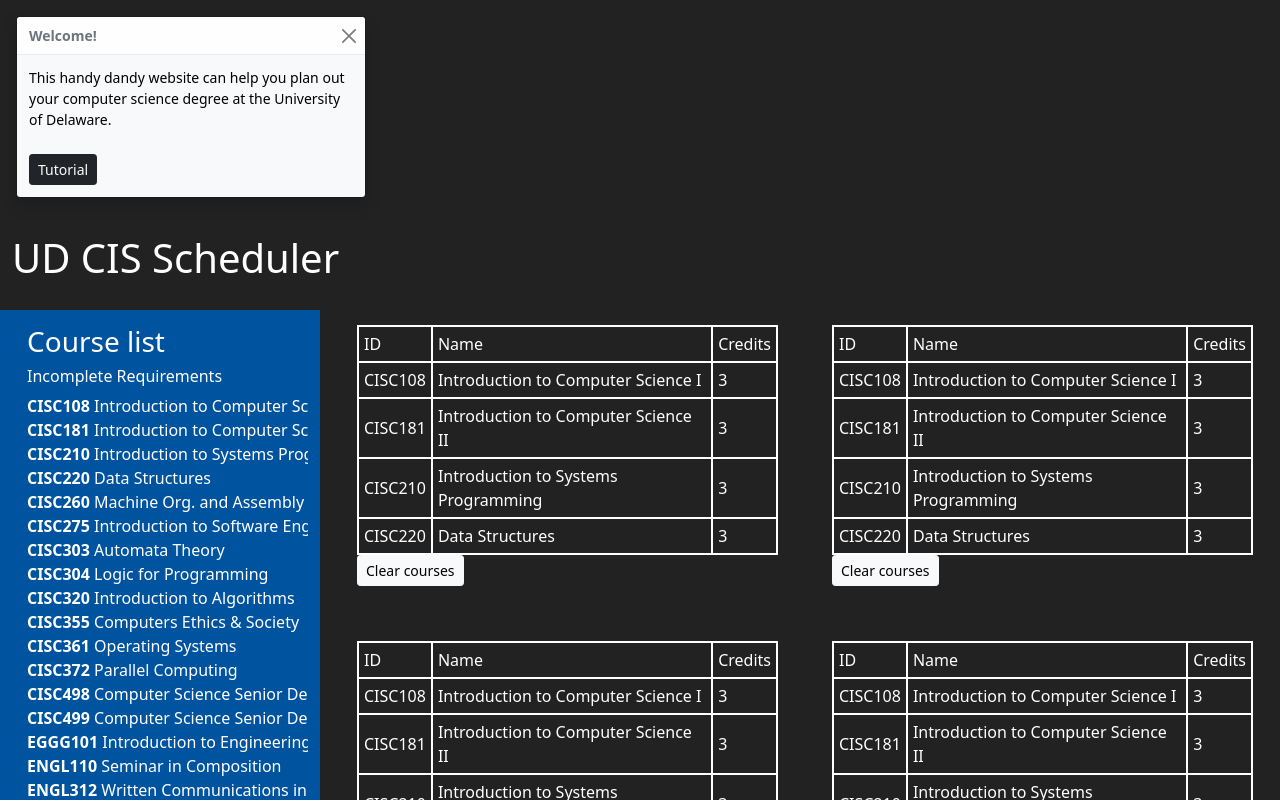
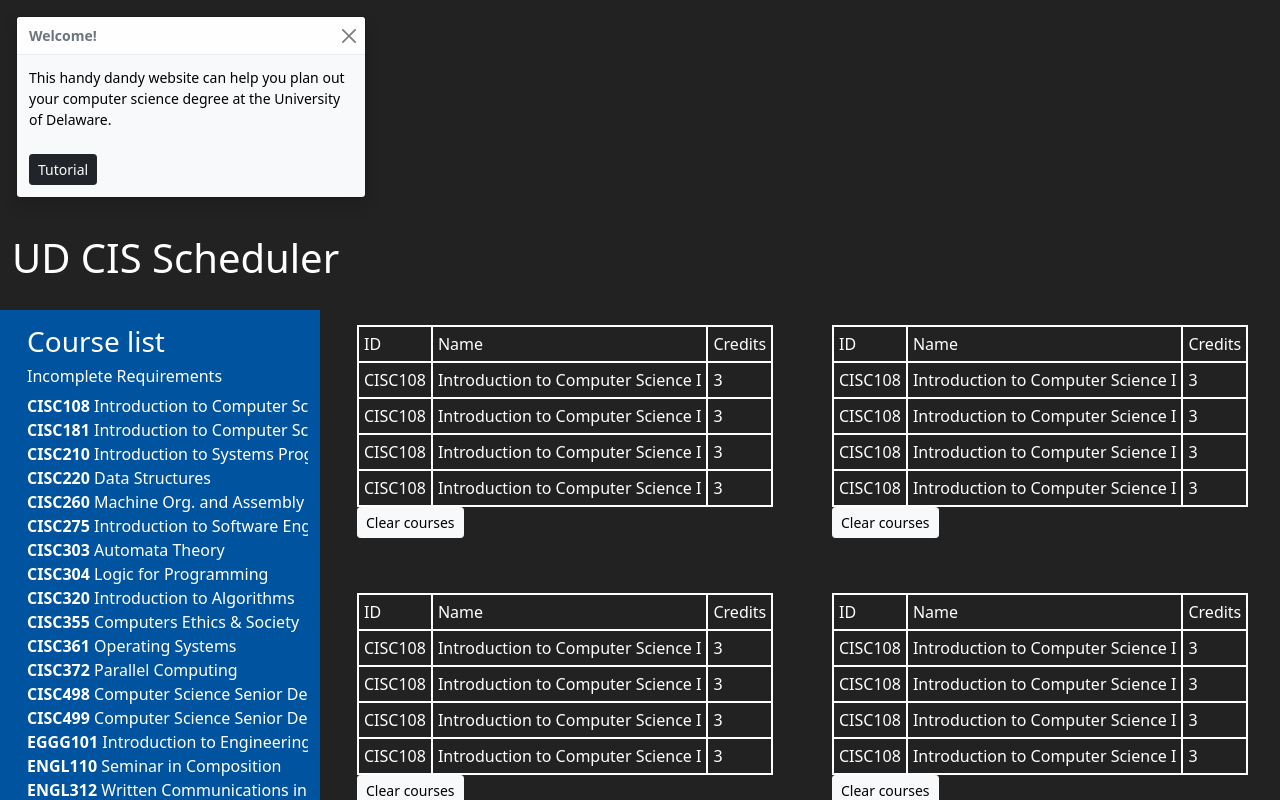
Before and after one commit to mnawar27/ud-cis-scheduler-team-7, a React (Create React App) app: page / in a window 1280 px wide. Shown: the top 800 px of the page. Built offline with nearby package versions, Linux system fonts and the light colour scheme.

Commit message:
fixed error

```diff
--- a/src/Components/Semester.tsx
+++ b/src/Components/Semester.tsx
@@ -22,9 +22,9 @@
             {COURSES.slice(sliceStart,sliceEnd).map((Course, i)=> {
                 return (
                     <tr key={i}>
-                        <td scope="col">{Course.name}</td>
-                        <td scope="col">{Course.description}</td>
-                        <td scope="col">{Course.credits}</td>
+                        <td scope="col">{course.name}</td>
+                        <td scope="col">{course.description}</td>
+                        <td scope="col">{course.credits}</td>
                     </tr>
                 );
             })}
```
